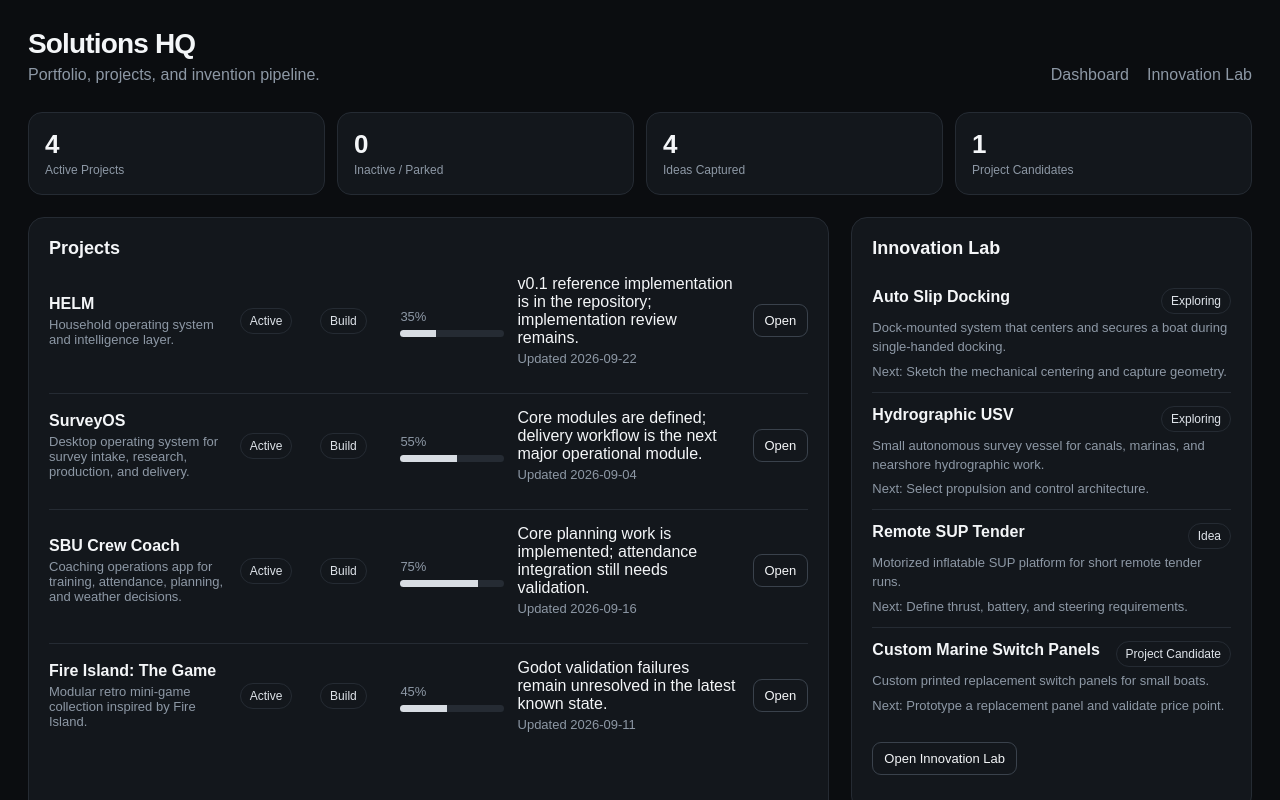
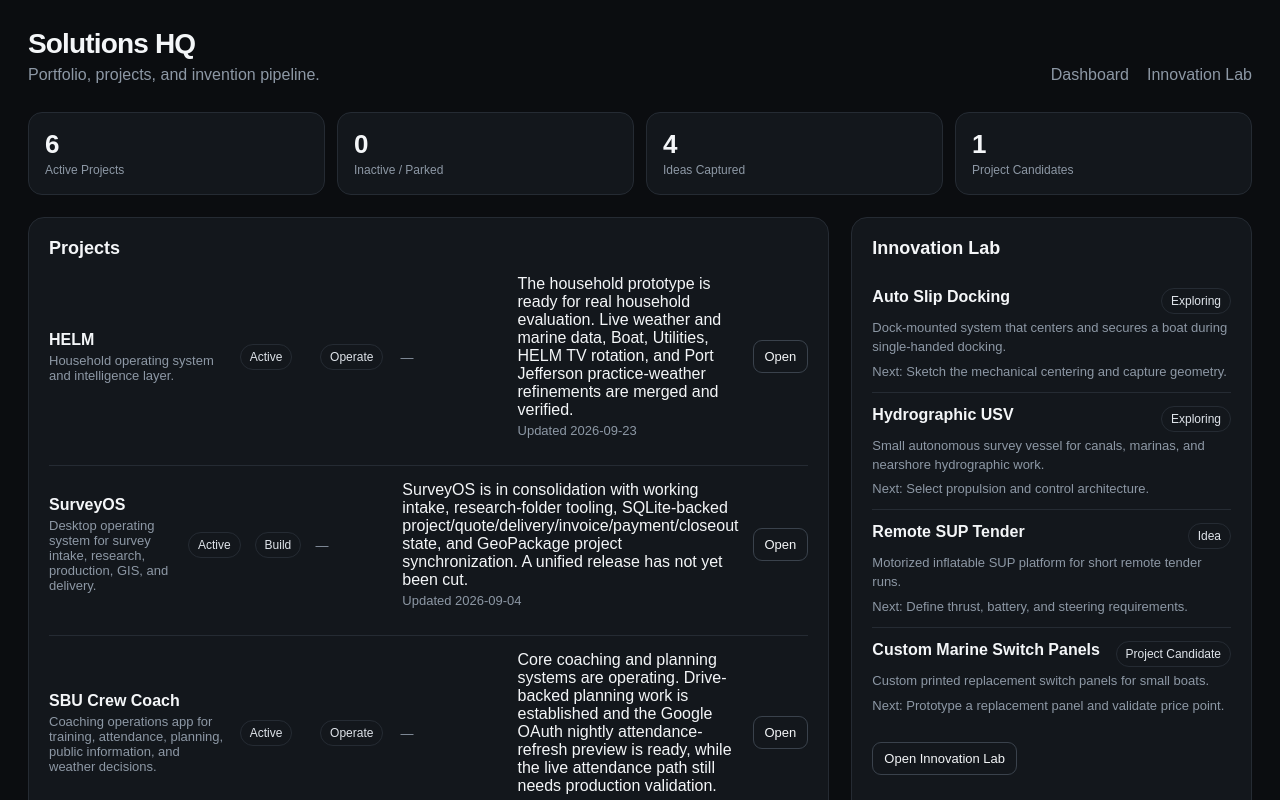
Before and after one commit to fieldlogic-lab/SolutionsHQ, a Next.js app: page / in a window 1280 px wide. Shown: the top 800 px of the page. Built offline with nearby package versions, Linux system fonts and the light colour scheme.

Commit message:
Refresh portfolio status and resume metadata

```diff
--- a/data/projects.ts
+++ b/data/projects.ts
@@ -1,5 +1,10 @@
 export type ProjectStatus = "Active" | "Inactive" | "Parked" | "Complete";
 export type ProjectStage = "Idea" | "Explore" | "Build" | "Launch" | "Operate";
+
+export type ProjectLink = {
+  label: string;
+  url: string;
+};
 
 export type Project = {
   slug: string;
@@ -7,12 +12,13 @@ export type Project = {
   description: string;
   status: ProjectStatus;
   stage: ProjectStage;
-  progress?: number;
   lastUpdate: string;
   currentStatus: string;
   nextStep: string;
   repo?: string;
   app?: string;
+  supportingLinks?: ProjectLink[];
+  chatgptProjectUrl?: string;
 };
 
 export const projects: Project[] = [
@@ -21,46 +27,72 @@ export const projects: Project[] = [
     name: "HELM",
     description: "Household operating system and intelligence layer.",
     status: "Active",
-    stage: "Build",
-    progress: 35,
-    lastUpdate: "2026-09-22",
-    currentStatus: "v0.1 reference implementation is in the repository; implementation review remains.",
-    nextStep: "Verify Definition of Done and identify the highest-value missing implementation item.",
+    stage: "Operate",
+    lastUpdate: "2026-09-23",
+    currentStatus: "The household prototype is ready for real household evaluation. Live weather and marine data, Boat, Utilities, HELM TV rotation, and Port Jefferson practice-weather refinements are merged and verified.",
+    nextStep: "Run HELM on the intended household computer and a second device or TV, record friction from real use, and prioritize fixes before adding another major module.",
     repo: "https://github.com/fieldlogic-lab/HELM"
   },
   {
     slug: "surveyos",
     name: "SurveyOS",
-    description: "Desktop operating system for survey intake, research, production, and delivery.",
+    description: "Desktop operating system for survey intake, research, production, GIS, and delivery.",
     status: "Active",
     stage: "Build",
-    progress: 55,
     lastUpdate: "2026-09-04",
-    currentStatus: "Core modules are defined; delivery workflow is the next major operational module.",
-    nextStep: "Continue Delivery Module and connect project state across the workflow."
+    currentStatus: "SurveyOS is in consolidation with working intake, research-folder tooling, SQLite-backed project/quote/delivery/invoice/payment/closeout state, and GeoPackage project synchronization. A unified release has not yet been cut.",
+    nextStep: "Validate the consolidated end-to-end workflow from accepted quote through project creation, GIS, delivery, invoice, payment, and closeout; then stabilize module boundaries and the responsive UI before the first unified release.",
+    repo: "https://github.com/fieldlogic-lab/SurveyOS",
+    supportingLinks: [
+      { label: "Research workflow repo", url: "https://github.com/fieldlogic-lab/parcel-research-workflow" }
+    ]
   },
   {
     slug: "sbu-crew-coach",
     name: "SBU Crew Coach",
-    description: "Coaching operations app for training, attendance, planning, and weather decisions.",
+    description: "Coaching operations app for training, attendance, planning, public information, and weather decisions.",
     status: "Active",
-    stage: "Build",
-    progress: 75,
+    stage: "Operate",
     lastUpdate: "2026-09-16",
-    currentStatus: "Core planning work is implemented; attendance integration still needs validation.",
-    nextStep: "Validate live attendance sync and simplify the Today editing workflow.",
-    repo: "https://github.com/fieldlogic-lab/sbu-crew-coach"
+    currentStatus: "Core coaching and planning systems are operating. Drive-backed planning work is established and the Google OAuth nightly attendance-refresh preview is ready, while the live attendance path still needs production validation.",
+    nextStep: "Validate live attendance synchronization in production, simplify the Today editing workflow, and classify the older ChatGPT Sites builds as reference or archive rather than parallel sources of truth.",
+    repo: "https://github.com/fieldlogic-lab/sbu-crew-coach",
+    supportingLinks: [
+      { label: "Public site repo", url: "https://github.com/fieldlogic-lab/rtpny-public-site" }
+    ]
   },
   {
     slug: "fire-island-game",
     name: "Fire Island: The Game",
-    description: "Modular retro mini-game collection inspired by Fire Island.",
+    description: "Five-event retro arcade game inspired by Fire Island.",
     status: "Active",
     stage: "Build",
-    progress: 45,
-    lastUpdate: "2026-09-11",
-    currentStatus: "Godot validation failures remain unresolved in the latest known state.",
-    nextStep: "Resolve validation failure before adding more gameplay scope.",
+    lastUpdate: "2026-09-21",
+    currentStatus: "v0.7a is a complete five-event prototype. The latest work added a Ferry Dash compatibility shim; earlier Godot validation failures still warrant a clean QA pass. Scope should now favor polish and reliability rather than new events.",
+    nextStep: "Run the full five-event playthrough in Godot 4.7.2 or newer, fix any remaining validation or flow issues, then move into v0.8 polish: scoring balance, event flow, initials, attract mode, arcade typography, and cabinet presentation.",
     repo: "https://github.com/fieldlogic-lab/Fire-Island-The-Game"
+  },
+  {
+    slug: "point-o-woods",
+    name: "Point O’ Woods",
+    description: "Short top-down 8-bit mystery adventure set on Fire Island.",
+    status: "Active",
+    stage: "Build",
+    lastUpdate: "2026-09-04",
+    currentStatus: "The existing four-area prototype has a reusable Chapter One foundation with persistent state, objectives, dialogue, reusable interactables, and a single interaction input.",
+    nextStep: "Place the opening investigation beats in the existing maps, then build the Back Path and Restricted Interior.",
+    repo: "https://github.com/fieldlogic-lab/Point-O-Woods"
+  },
+  {
+    slug: "solutions-hq",
+    name: "Solutions HQ",
+    description: "Portfolio, re-entry, and innovation command center for Massi Solutions.",
+    status: "Active",
+    stage: "Build",
+    lastUpdate: "2026-09-23",
+    currentStatus: "v0.1 is deployed and healthy on Vercel. Project pages, Innovation Lab, production build validation, and the first re-entry workflow are in place.",
+    nextStep: "Finish the project-resume experience and replace manually maintained repository activity with GitHub-backed status and checkpoints.",
+    repo: "https://github.com/fieldlogic-lab/SolutionsHQ",
+    app: "https://solutions-hq.vercel.app/"
   }
 ];
```
